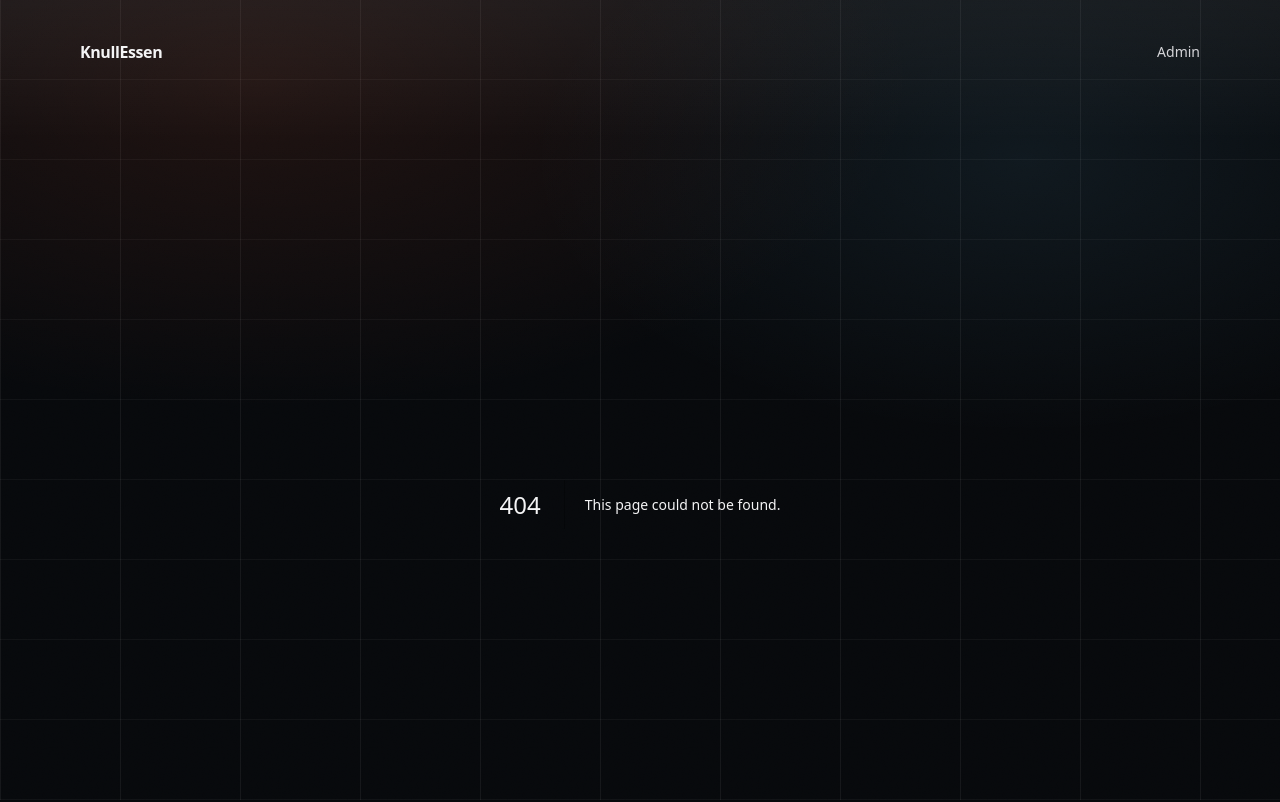
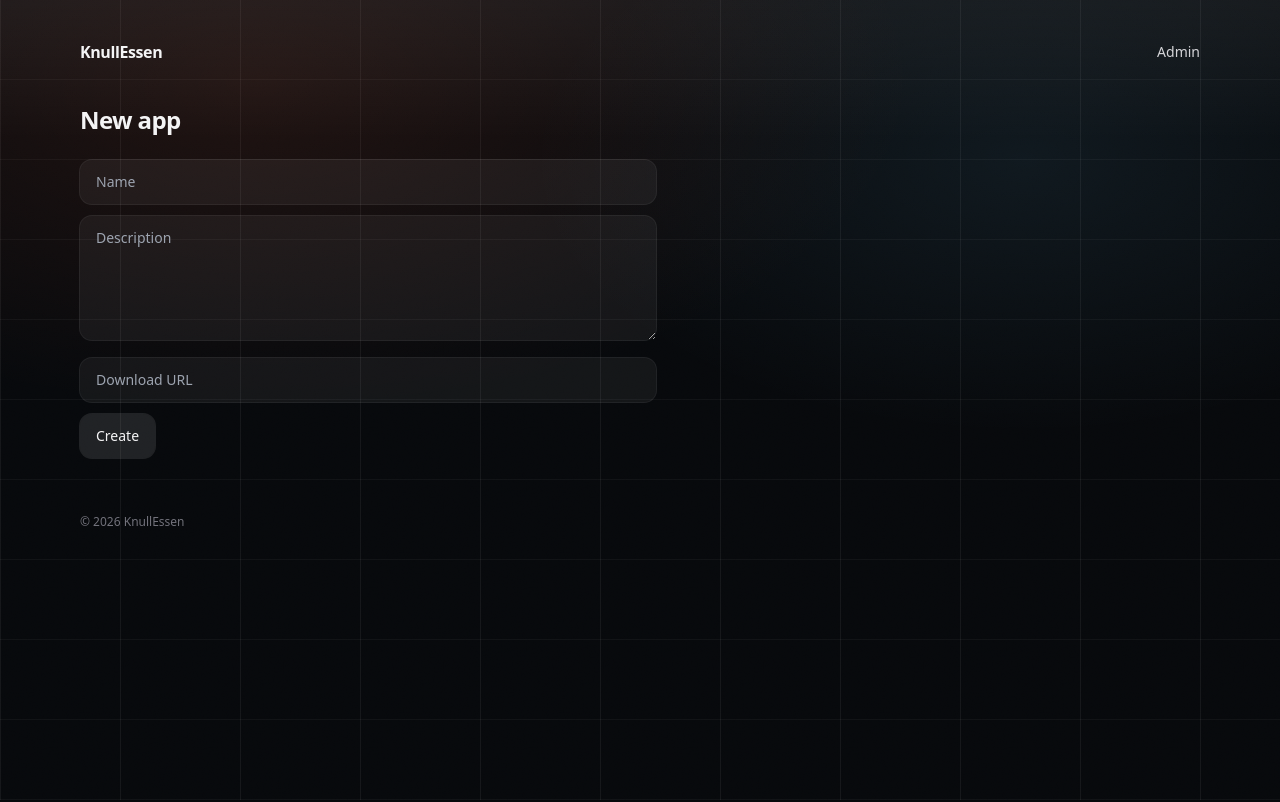
Before and after one commit to 2203A51801/knullessen, a Next.js app: page /admin/new in a window 1280 px wide. Before the commit this address had no page. Shown: the top 802 px of the page. Built offline with nearby package versions, Linux system fonts and the light colour scheme.

Commit message:
Add admin new app page

```diff
--- /dev/null
+++ b/app/admin/new/page.tsx
@@ -0,0 +1,36 @@
+export default function AdminNewAppPage() {
+  return (
+    <main className="max-w-xl">
+      <h1 className="text-2xl font-semibold tracking-tight">New app</h1>
+
+      <form action="/api/apps" method="post" className="mt-6 space-y-3">
+        <input
+          name="name"
+          placeholder="Name"
+          className="w-full rounded-xl bg-white/5 px-4 py-3 text-sm ring-1 ring-white/10 outline-none focus:ring-white/20"
+          required
+        />
+        <textarea
+          name="description"
+          placeholder="Description"
+          className="w-full rounded-xl bg-white/5 px-4 py-3 text-sm ring-1 ring-white/10 outline-none focus:ring-white/20"
+          rows={5}
+          required
+        />
+        <input
+          name="download_url"
+          placeholder="Download URL"
+          className="w-full rounded-xl bg-white/5 px-4 py-3 text-sm ring-1 ring-white/10 outline-none focus:ring-white/20"
+          required
+        />
+
+        <button
+          type="submit"
+          className="rounded-xl bg-white/10 px-4 py-3 text-sm ring-1 ring-white/10 hover:bg-white/15"
+        >
+          Create
+        </button>
+      </form>
+    </main>
+  );
+}
```
